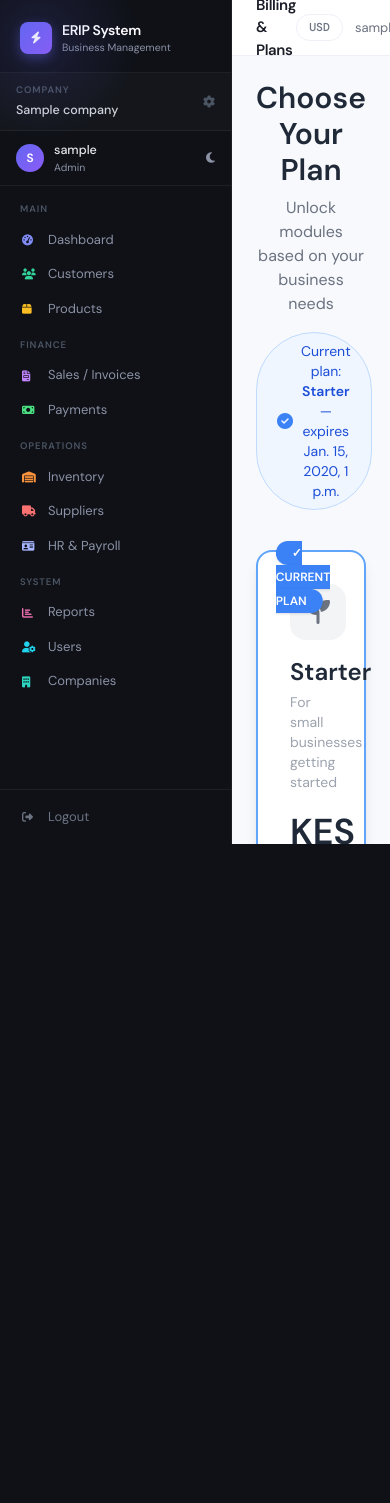
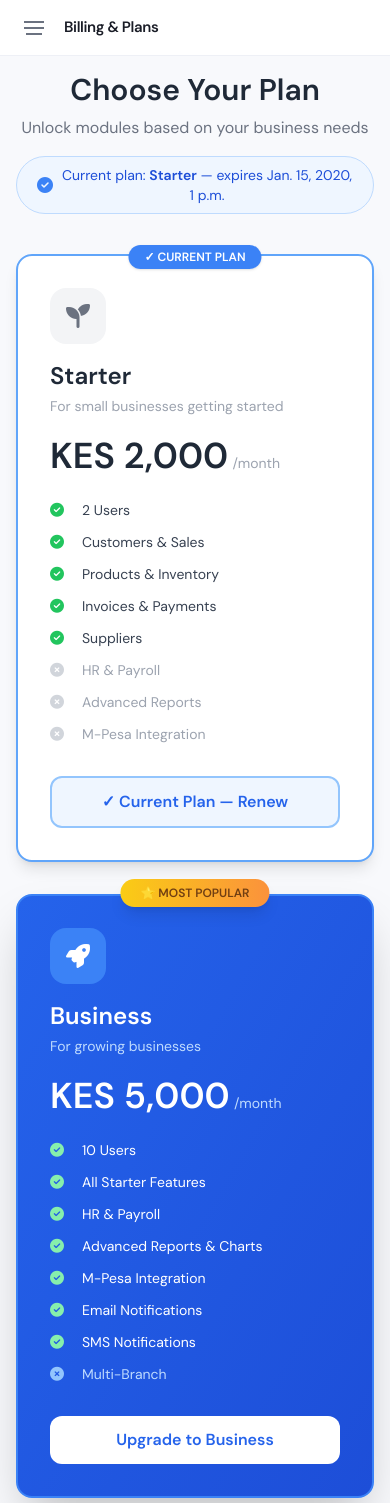
Before and after one commit to Mufa-a/erip-system, a Django app: page /billing/plans/ in a window 390 px wide. Shown: the top 1503 px of the page. Before the commit the page ends 844 px from the top, so only its background shows below. Run offline with Django 5.2, Linux system fonts and the light colour scheme; a user stored in the database is signed in; tables that the repository leaves empty hold one stand-in row (values such as "Sample post"); some libraries are stand-ins or nearby versions.

Commit message:
hamburger

```diff
--- a/templates/base.html
+++ b/templates/base.html
@@ -7,13 +7,9 @@
     <link href="https://fonts.googleapis.com/css2?family=DM+Sans:wght@300;400;500;600&family=DM+Mono:wght@400;500&display=swap" rel="stylesheet">
     <link href="https://cdnjs.cloudflare.com/ajax/libs/font-awesome/6.4.0/css/all.min.css" rel="stylesheet">
     <script src="https://cdn.tailwindcss.com"></script>
-    <script>
-        tailwind.config = { darkMode: 'class' }
-    </script>
+    <script>tailwind.config = { darkMode: 'class' }</script>
     <style>
         body { font-family: 'DM Sans', system-ui, sans-serif; }
-
-        /* ── Light mode variables ── */
         :root {
             --sidebar-bg: #0f1117;
             --sidebar-border: rgba(255,255,255,0.06);
@@ -29,8 +25,6 @@
             --text-secondary: #6b7280;
             --text-muted: #9ca3af;
         }
-
-        /* ── Dark mode variables ── */
         .dark {
             --main-bg: #0d0f16;
             --topbar-bg: #13151f;
@@ -42,23 +36,17 @@
             --text-secondary: #9ca3af;
             --text-muted: #6b7280;
         }
-
-        /* ── Base ── */
         body { background: var(--main-bg); color: var(--text-primary); transition: background 0.2s, color 0.2s; }
 
-        /* ── Sidebar glow ── */
-        aside { position: relative; overflow: hidden; }
+        aside { position: relative; }
         aside::before {
             content: '';
-            position: absolute;
-            top: -60px; left: -60px;
+            position: absolute; top: -60px; left: -60px;
             width: 200px; height: 200px;
             background: radial-gradient(circle, rgba(99,102,241,0.15) 0%, transparent 70%);
-            pointer-events: none;
-            z-index: 0;
+            pointer-events: none; z-index: 0;
         }
 
-        /* ── Nav links ── */
         .nav-link {
             display: flex; align-items: center; gap: 10px;
             padding: 7px 10px; border-radius: 6px;
@@ -67,45 +55,20 @@
             border-left: 2px solid transparent;
             margin-bottom: 1px; position: relative; z-index: 1;
         }
-        .nav-link:hover { background: rgba(255,255,255,0.06); color: #e5e7eb; transform: translateX(2px); }
+        .nav-link:hover { background: rgba(255,255,255,0.06); color: #e5e7eb; }
         .nav-link.active { background: rgba(99,102,241,0.15); color: #818cf8; border-left-color: #6366f1; font-weight: 500; }
 
-        /* ── Cards ── */
-        .card {
-            background: var(--card-bg);
-            border: 1px solid var(--card-border);
-            border-radius: 10px;
-            box-shadow: var(--card-shadow);
-        }
+        .card { background: var(--card-bg); border: 1px solid var(--card-border); border-radius: 10px; box-shadow: var(--card-shadow); }
         .stat-card { transition: transform 0.2s ease, box-shadow 0.2s ease; }
         .stat-card:hover { transform: translateY(-2px); box-shadow: 0 8px 24px rgba(0,0,0,0.1); }
-
-        /* ── Topbar ── */
-        .topbar {
-            background: var(--topbar-bg);
-            border-bottom: 1px solid var(--topbar-border);
-            transition: background 0.2s;
-        }
-
-        /* ── Tables ── */
+        .topbar { background: var(--topbar-bg); border-bottom: 1px solid var(--topbar-border); transition: background 0.2s; }
         .table-card { background: var(--card-bg); border: 1px solid var(--card-border); border-radius: 10px; box-shadow: var(--card-shadow); overflow: hidden; }
         .table-card table { width: 100%; border-collapse: collapse; }
-        .table-card th {
-            font-size: 11px; text-transform: uppercase; letter-spacing: 0.6px;
-            color: var(--text-muted); font-weight: 600;
-            padding: 10px 16px; text-align: left;
-            background: var(--card-bg);
-            border-bottom: 1px solid var(--card-border);
-        }
-        .table-card td {
-            padding: 11px 16px; font-size: 13px;
-            color: var(--text-primary);
-            border-bottom: 1px solid var(--card-border);
-        }
+        .table-card th { font-size: 11px; text-transform: uppercase; letter-spacing: 0.6px; color: var(--text-muted); font-weight: 600; padding: 10px 16px; text-align: left; background: var(--card-bg); border-bottom: 1px solid var(--card-border); }
+        .table-card td { padding: 11px 16px; font-size: 13px; color: var(--text-primary); border-bottom: 1px solid var(--card-border); }
         .table-card tr:last-child td { border-bottom: none; }
         .table-card tbody tr:hover td { background: rgba(99,102,241,0.04); }
 
-        /* ── Badges ── */
         .badge { display: inline-flex; align-items: center; padding: 2px 9px; border-radius: 20px; font-size: 11px; font-weight: 500; }
         .badge-green { background: rgba(16,185,129,0.12); color: #059669; }
         .badge-amber { background: rgba(245,158,11,0.12); color: #d97706; }
@@ -118,18 +81,10 @@
         .dark .badge-blue  { background: rgba(99,102,241,0.15); color: #818cf8; }
         .dark .badge-gray  { background: rgba(107,114,128,0.15); color: #9ca3af; }
 
-        /* ── Form inputs ── */
-        .form-input {
-            width: 100%; padding: 8px 12px; border-radius: 7px; font-size: 13px;
-            background: var(--card-bg); color: var(--text-primary);
-            border: 1px solid var(--card-border);
-            transition: border-color 0.15s, box-shadow 0.15s;
-            outline: none; font-family: 'DM Sans', sans-serif;
-        }
+        .form-input { width: 100%; padding: 8px 12px; border-radius: 7px; font-size: 13px; background: var(--card-bg); color: var(--text-primary); border: 1px solid var(--card-border); transition: border-color 0.15s, box-shadow 0.15s; outline: none; font-family: 'DM Sans', sans-serif; }
         .form-input:focus { border-color: #6366f1; box-shadow: 0 0 0 3px rgba(99,102,241,0.12); }
         .form-label { font-size: 12px; font-weight: 500; color: var(--text-secondary); margin-bottom: 5px; display: block; }
 
-        /* ── Buttons ── */
         .btn { display: inline-flex; align-items: center; gap: 6px; padding: 8px 16px; border-radius: 7px; font-size: 13px; font-weight: 500; cursor: pointer; border: none; transition: all 0.15s; text-decoration: none; }
         .btn-primary { background: #6366f1; color: white; }
         .btn-primary:hover { background: #4f46e5; box-shadow: 0 4px 12px rgba(99,102,241,0.3); }
@@ -138,55 +93,56 @@
         .btn-secondary { background: var(--card-bg); color: var(--text-secondary); border: 1px solid var(--card-border); }
         .btn-secondary:hover { background: var(--main-bg); }
 
-        /* ── Mono ── */
         .mono { font-family: 'DM Mono', monospace; }
-
-        /* ── Scrollbar ── */
         ::-webkit-scrollbar { width: 4px; height: 4px; }
         ::-webkit-scrollbar-thumb { background: var(--card-border); border-radius: 2px; }
         aside ::-webkit-scrollbar-thumb { background: rgba(255,255,255,0.08); }
+        .section-title { font-size: 13.5px; font-weight: 600; color: var(--text-primary); margin-bottom: 14px; }
 
-        /* ── Section title ── */
-        .section-title { font-size: 13.5px; font-weight: 600; color: var(--text-primary); margin-bottom: 14px; }
-        /* ── Auto-fix all Tailwind white/gray classes in dark mode ── */
+        /* ── SIDEBAR MOBILE ── */
+        #sidebar {
+            position: fixed; top: 0; left: 0; height: 100%;
+            width: 232px; z-index: 50;
+            background: var(--sidebar-bg);
+            border-right: 1px solid var(--sidebar-border);
+            transform: translateX(-100%);
+            transition: transform 0.25s ease;
+            display: flex; flex-direction: column;
+        }
+        #sidebar.open { transform: translateX(0); }
+
+        /* Desktop: always show sidebar */
+        @media (min-width: 768px) {
+            #sidebar { transform: translateX(0) !important; }
+            #overlay { display: none !important; }
+            #main-content { margin-left: 232px; }
+        }
+
+        /* Mobile: main content takes full width */
+        @media (max-width: 767px) {
+            #main-content { margin-left: 0; }
+        }
+
+        #overlay {
+            display: none;
+            position: fixed; inset: 0;
+            background: rgba(0,0,0,0.5);
+            z-index: 40;
+        }
+        #overlay.show { display: block; }
+
+        /* Dark mode fixes */
         .dark .bg-white { background: var(--card-bg) !important; }
         .dark .bg-gray-50 { background: var(--main-bg) !important; }
         .dark .bg-gray-100 { background: rgba(255,255,255,0.05) !important; }
-        .dark .bg-gray-200 { background: rgba(255,255,255,0.08) !important; }
         .dark .bg-gray-800 { background: var(--card-bg) !important; }
         .dark .bg-gray-900 { background: var(--main-bg) !important; }
-
-        .dark .text-gray-900,
-        .dark .text-gray-800,
-        .dark .text-gray-700 { color: var(--text-primary) !important; }
-        .dark .text-gray-600,
-        .dark .text-gray-500 { color: var(--text-secondary) !important; }
+        .dark .text-gray-900, .dark .text-gray-800, .dark .text-gray-700 { color: var(--text-primary) !important; }
+        .dark .text-gray-600, .dark .text-gray-500 { color: var(--text-secondary) !important; }
         .dark .text-gray-400 { color: var(--text-muted) !important; }
-
-        .dark .border-gray-100,
-        .dark .border-gray-200,
-        .dark .border-gray-300 { border-color: var(--card-border) !important; }
-
-        .dark .divide-gray-100 > *,
-        .dark .divide-gray-200 > * { border-color: var(--card-border) !important; }
-
+        .dark .border-gray-100, .dark .border-gray-200, .dark .border-gray-300 { border-color: var(--card-border) !important; }
         .dark .hover\:bg-gray-50:hover { background: rgba(99,102,241,0.05) !important; }
-        .dark .hover\:bg-gray-100:hover { background: rgba(255,255,255,0.06) !important; }
-
-        .dark thead tr,
-        .dark .bg-gray-50.text-gray-600 { background: var(--card-bg) !important; }
-
-        .dark th { color: var(--text-muted) !important; border-color: var(--card-border) !important; }
-        .dark td { border-color: var(--card-border) !important; }
-
-        .dark .shadow,
-        .dark .shadow-sm,
-        .dark .shadow-md { box-shadow: var(--card-shadow) !important; }
-
-        .dark .rounded-xl.bg-white,
-        .dark .rounded-lg.bg-white { border: 1px solid var(--card-border) !important; }
-
-        /* Method/status badges in dark mode */
+        .dark .shadow, .dark .shadow-sm, .dark .shadow-md { box-shadow: var(--card-shadow) !important; }
         .dark .bg-blue-100 { background: rgba(99,102,241,0.15) !important; }
         .dark .text-blue-700 { color: #818cf8 !important; }
         .dark .bg-green-100 { background: rgba(16,185,129,0.15) !important; }
@@ -197,29 +153,21 @@
         .dark .text-yellow-700 { color: #fbbf24 !important; }
         .dark .bg-purple-100 { background: rgba(168,85,247,0.15) !important; }
         .dark .text-purple-700 { color: #c084fc !important; }
-
-        /* Input fields */
-        .dark input,
-        .dark select,
-        .dark textarea {
-            background: var(--card-bg) !important;
-            color: var(--text-primary) !important;
-            border-color: var(--card-border) !important;
-        }
-        .dark input::placeholder,
-        .dark textarea::placeholder { color: var(--text-muted) !important; }
+        .dark input, .dark select, .dark textarea { background: var(--card-bg) !important; color: var(--text-primary) !important; border-color: var(--card-border) !important; }
+        .dark input::placeholder, .dark textarea::placeholder { color: var(--text-muted) !important; }
     </style>
 </head>
 
 <body>
-<div class="flex h-screen overflow-hidden">
 
-    <!-- ── Sidebar ── -->
-    <aside class="w-[232px] flex-shrink-0 flex flex-col fixed h-full z-10"
-           style="background:var(--sidebar-bg); border-right:1px solid var(--sidebar-border);">
+<!-- Overlay for mobile -->
+<div id="overlay" onclick="closeSidebar()"></div>
+
+<!-- SIDEBAR -->
+<aside id="sidebar">
 
     <!-- Logo -->
-        <div class="p-5 pb-4" style="border-bottom:1px solid var(--sidebar-border);">
+    <div class="p-5 pb-4" style="border-bottom:1px solid var(--sidebar-border); flex-shrink:0;">
         <div class="flex items-center gap-2.5">
             <div class="w-8 h-8 rounded-lg flex items-center justify-center flex-shrink-0"
                  style="background:linear-gradient(135deg,#6366f1,#8b5cf6);box-shadow:0 4px 12px rgba(99,102,241,0.4);">
@@ -229,11 +177,15 @@
                 <div class="text-sm font-semibold text-white tracking-tight">ERIP System</div>
                 <div class="text-[10.5px]" style="color:var(--sidebar-text);">Business Management</div>
             </div>
+            <!-- Close button mobile only -->
+            <button onclick="closeSidebar()" class="ml-auto md:hidden text-gray-400 hover:text-white">
+                <i class="fas fa-times"></i>
+            </button>
         </div>
     </div>
 
     <!-- Company -->
-        <div class="px-4 py-2.5" style="border-bottom:1px solid var(--sidebar-border); background:rgba(255,255,255,0.02);">
+    <div class="px-4 py-2.5" style="border-bottom:1px solid var(--sidebar-border); background:rgba(255,255,255,0.02); flex-shrink:0;">
         <div class="flex items-center justify-between">
             <div class="min-w-0">
                 <div class="text-[9.5px] font-semibold uppercase tracking-widest mb-1" style="color:#4b5563;">Company</div>
@@ -248,7 +200,7 @@
     </div>
 
     <!-- User -->
-        <div class="px-4 py-2.5 flex items-center gap-2.5" style="border-bottom:1px solid var(--sidebar-border);">
+    <div class="px-4 py-2.5 flex items-center gap-2.5" style="border-bottom:1px solid var(--sidebar-border); flex-shrink:0;">
         <div class="w-7 h-7 rounded-full flex items-center justify-center text-xs font-bold text-white flex-shrink-0"
              style="background:linear-gradient(135deg,#6366f1,#8b5cf6);">
             {{ request.user.username|first|upper }}
@@ -269,51 +221,50 @@
 
     <!-- Nav -->
     <nav class="flex-1 px-2.5 py-3 overflow-y-auto">
-
         <p class="text-[9.5px] font-semibold uppercase tracking-widest px-2.5 pb-1.5 pt-1" style="color:#4b5563;">Main</p>
-            <a href="/dashboard/" class="nav-link {% if '/dashboard/' in request.path %}active{% endif %}">
+        <a href="/dashboard/" class="nav-link {% if '/dashboard/' in request.path %}active{% endif %}" onclick="closeSidebar()">
             <i class="fas fa-tachometer-alt w-4 text-[11px] text-indigo-400"></i><span>Dashboard</span>
         </a>
-            <a href="/customers/" class="nav-link {% if '/customers/' in request.path %}active{% endif %}">
+        <a href="/customers/" class="nav-link {% if '/customers/' in request.path %}active{% endif %}" onclick="closeSidebar()">
             <i class="fas fa-users w-4 text-[11px] text-emerald-400"></i><span>Customers</span>
         </a>
-            <a href="/products/" class="nav-link {% if '/products/' in request.path %}active{% endif %}">
+        <a href="/products/" class="nav-link {% if '/products/' in request.path %}active{% endif %}" onclick="closeSidebar()">
             <i class="fas fa-box w-4 text-[11px] text-amber-400"></i><span>Products</span>
         </a>
 
         <p class="text-[9.5px] font-semibold uppercase tracking-widest px-2.5 pb-1.5 pt-3" style="color:#4b5563;">Finance</p>
-            <a href="/sales/" class="nav-link {% if '/sales/' in request.path %}active{% endif %}">
+        <a href="/sales/" class="nav-link {% if '/sales/' in request.path %}active{% endif %}" onclick="closeSidebar()">
             <i class="fas fa-file-invoice w-4 text-[11px] text-purple-400"></i><span>Sales / Invoices</span>
         </a>
-            <a href="/payments/" class="nav-link {% if '/payments/' in request.path %}active{% endif %}">
+        <a href="/payments/" class="nav-link {% if '/payments/' in request.path %}active{% endif %}" onclick="closeSidebar()">
             <i class="fas fa-money-bill w-4 text-[11px] text-green-400"></i><span>Payments</span>
         </a>
 
         <p class="text-[9.5px] font-semibold uppercase tracking-widest px-2.5 pb-1.5 pt-3" style="color:#4b5563;">Operations</p>
-            <a href="/inventory/" class="nav-link {% if '/inventory/' in request.path %}active{% endif %}">
+        <a href="/inventory/" class="nav-link {% if '/inventory/' in request.path %}active{% endif %}" onclick="closeSidebar()">
             <i class="fas fa-warehouse w-4 text-[11px] text-orange-400"></i><span>Inventory</span>
         </a>
-            <a href="/suppliers/" class="nav-link {% if '/suppliers/' in request.path %}active{% endif %}">
+        <a href="/suppliers/" class="nav-link {% if '/suppliers/' in request.path %}active{% endif %}" onclick="closeSidebar()">
             <i class="fas fa-truck w-4 text-[11px] text-red-400"></i><span>Suppliers</span>
         </a>
-            <a href="/hr/employees/" class="nav-link {% if '/hr/' in request.path %}active{% endif %}">
+        <a href="/hr/employees/" class="nav-link {% if '/hr/' in request.path %}active{% endif %}" onclick="closeSidebar()">
             <i class="fas fa-id-card w-4 text-[11px] text-indigo-300"></i><span>HR & Payroll</span>
         </a>
 
         <p class="text-[9.5px] font-semibold uppercase tracking-widest px-2.5 pb-1.5 pt-3" style="color:#4b5563;">System</p>
-            <a href="/dashboard/reports/" class="nav-link {% if '/reports/' in request.path %}active{% endif %}">
+        <a href="/dashboard/reports/" class="nav-link {% if '/reports/' in request.path %}active{% endif %}" onclick="closeSidebar()">
             <i class="fas fa-chart-bar w-4 text-[11px] text-pink-400"></i><span>Reports</span>
         </a>
-            <a href="/accounts/users/" class="nav-link {% if '/accounts/' in request.path %}active{% endif %}">
+        <a href="/accounts/users/" class="nav-link {% if '/accounts/' in request.path %}active{% endif %}" onclick="closeSidebar()">
             <i class="fas fa-user-cog w-4 text-[11px] text-cyan-400"></i><span>Users</span>
         </a>
-            <a href="/company/" class="nav-link {% if '/company/' in request.path %}active{% endif %}">
+        <a href="/company/" class="nav-link {% if '/company/' in request.path %}active{% endif %}" onclick="closeSidebar()">
             <i class="fas fa-building w-4 text-[11px] text-teal-400"></i><span>Companies</span>
         </a>
     </nav>
 
     <!-- Logout -->
-        <div class="p-2.5" style="border-top:1px solid var(--sidebar-border);">
+    <div class="p-2.5" style="border-top:1px solid var(--sidebar-border); flex-shrink:0;">
         <a href="/accounts/logout/" class="nav-link" style="color:#6b7280;"
            onmouseover="this.style.background='rgba(239,68,68,0.1)';this.style.color='#f87171';"
            onmouseout="this.style.background='';this.style.color='#6b7280';">
@@ -322,29 +273,38 @@
     </div>
 </aside>
 
-    <!-- ── Main ── -->
-    <main class="ml-[232px] flex-1 flex flex-col overflow-hidden" style="background:var(--main-bg);">
+<!-- MAIN -->
+<div id="main-content" class="flex flex-col min-h-screen" style="background:var(--main-bg);">
 
     <!-- Topbar -->
-        <div class="topbar flex-shrink-0 flex items-center justify-between px-6 h-14">
+    <div class="topbar flex-shrink-0 flex items-center justify-between px-4 md:px-6 h-14 sticky top-0 z-30">
+        <div class="flex items-center gap-3">
+            <!-- Hamburger — mobile only -->
+            <button id="hamburger" onclick="openSidebar()"
+                    class="md:hidden flex flex-col justify-center items-center w-9 h-9 rounded-lg transition-colors"
+                    style="color:var(--text-secondary);">
+                <span class="block w-5 h-0.5 bg-current mb-1"></span>
+                <span class="block w-5 h-0.5 bg-current mb-1"></span>
+                <span class="block w-4 h-0.5 bg-current"></span>
+            </button>
             <h2 class="text-[15px] font-semibold tracking-tight" style="color:var(--text-primary);">
                 {% block page_title %}Dashboard{% endblock %}
             </h2>
+        </div>
         <div class="flex items-center gap-3">
             {% if request.company %}
-                <span class="mono text-[11.5px] px-3 py-1 rounded-full font-medium"
+            <span class="mono text-[11.5px] px-3 py-1 rounded-full font-medium hidden sm:inline-block"
                   style="background:var(--card-bg);color:var(--text-secondary);border:1px solid var(--card-border);">
                 {{ request.company.currency }}
             </span>
             {% endif %}
-                <span class="text-[13px]" style="color:var(--text-secondary);">{{ request.user.username }}</span>
+            <span class="text-[13px] hidden sm:inline" style="color:var(--text-secondary);">{{ request.user.username }}</span>
         </div>
     </div>
 
     <!-- Content -->
-        <div class="flex-1 overflow-y-auto p-6" style="background:var(--main-bg);">
+    <div class="flex-1 overflow-y-auto p-4 md:p-6" style="background:var(--main-bg);">
 
-            <!-- Messages -->
         {% if messages %}
         <div class="mb-5 space-y-2">
             {% for message in messages %}
@@ -366,7 +326,24 @@
 
         {% block content %}{% endblock %}
     </div>
-    </main>
 </div>
+
+<script>
+    function openSidebar() {
+        document.getElementById('sidebar').classList.add('open');
+        document.getElementById('overlay').classList.add('show');
+        document.body.style.overflow = 'hidden';
+    }
+    function closeSidebar() {
+        document.getElementById('sidebar').classList.remove('open');
+        document.getElementById('overlay').classList.remove('show');
+        document.body.style.overflow = '';
+    }
+    // Close sidebar on resize to desktop
+    window.addEventListener('resize', function() {
+        if (window.innerWidth >= 768) closeSidebar();
+    });
+</script>
+
 </body>
 </html>
```
Lines whose indentation alone changed are shown as unchanged.
